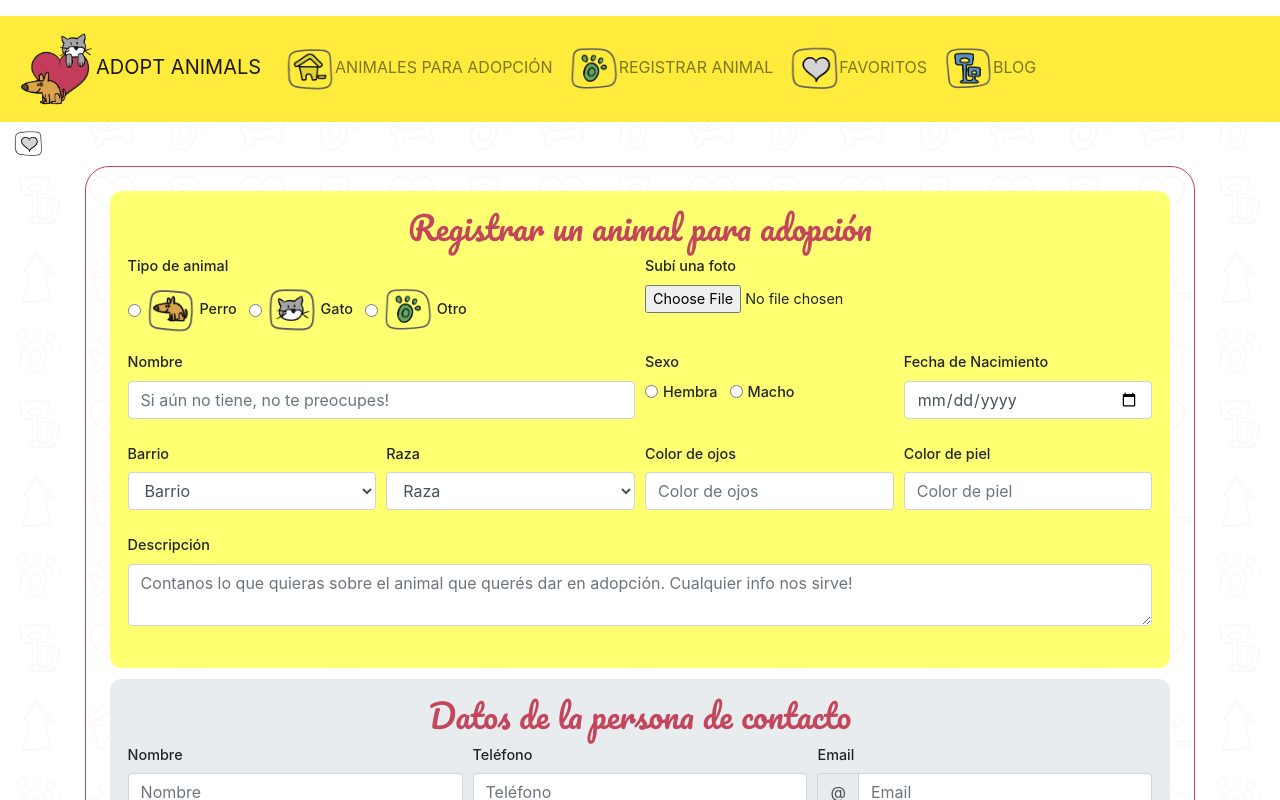
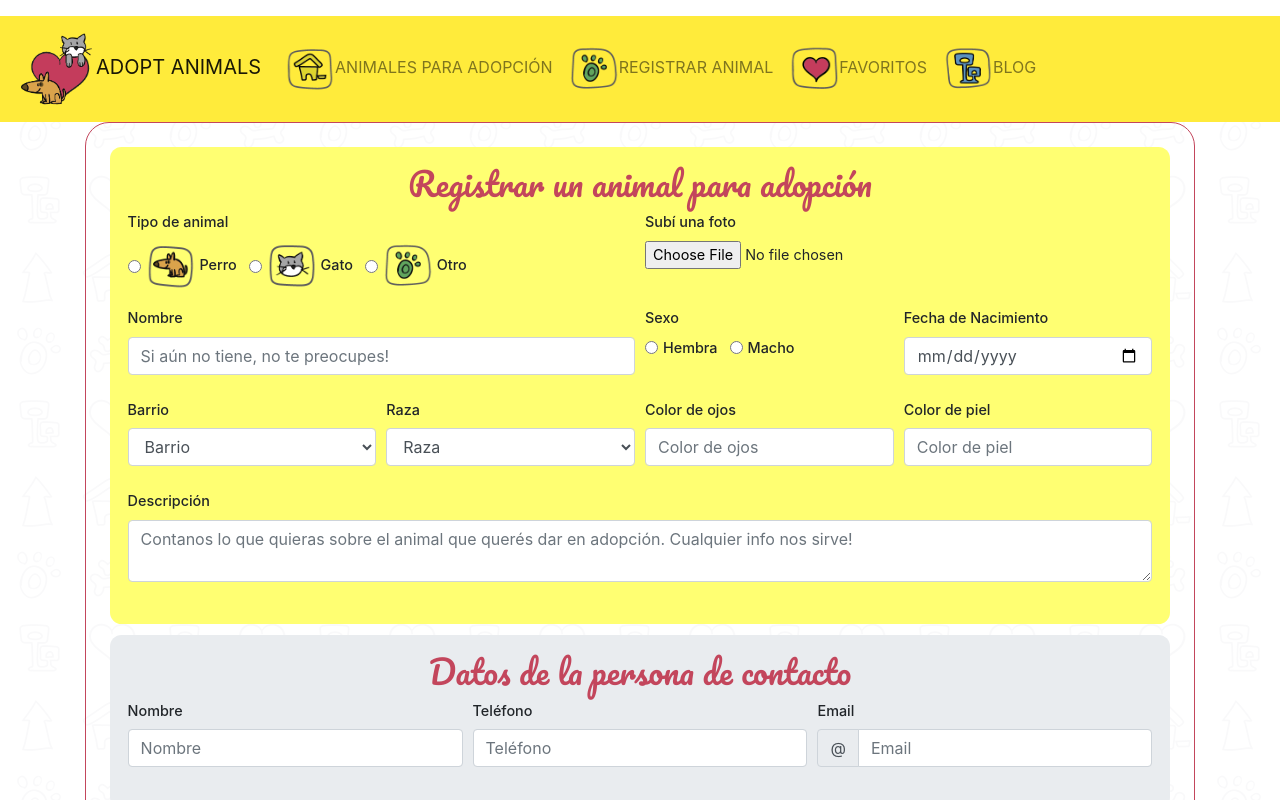
Before and after one commit to maridau/adopt-animals-react-app, a React (Create React App) app: page / in a window 1280 px wide. Shown: the top 800 px of the page. Built offline with nearby package versions, Linux system fonts and the light colour scheme.

Commit message:
map en animal

```diff
--- a/src/Animal.js
+++ b/src/Animal.js
@@ -11,6 +11,8 @@ class Animal extends React.Component {
       }
 
     render() {
+        const animalItem = this.state.baseAnimals.map((animalItem, i) => {
+
         return (
             <div className="container">
                 <div className="row">
@@ -72,6 +74,9 @@ class Animal extends React.Component {
                 </div>
             </div>
         );
+
+    }
+    );
     }
 }
 
--- a/src/App.js
+++ b/src/App.js
@@ -4,7 +4,6 @@ import Footer from './Footer.js';
 import ListAnimal from './ListAnimal.js';
 import Register from './Register.js';
 import Favorites from './Favorites';
-import ToggleFavorite from './ToggleFavorite';
 import Blog from './Blog.js';
 import { baseAnimals } from './baseAnimals.json';
 
@@ -72,7 +71,7 @@ class App extends React.Component {
     return (
       <main>
         <Header />
-        <div id="root" class="btn"><ToggleFavorite/></div>
+
         <Register onAddAnimal={this.handleAddAnimal}/>
         <ListAnimal/>
         <Footer />
--- a/src/Header.js
+++ b/src/Header.js
@@ -28,7 +28,7 @@ class Header extends React.Component {
               </li>
 
               <li className="nav-item">
-                <a className="nav-link" href="#favorites" onClick={this.goToFavorites}><img src="assets/icons/ico-love.png" width="50" height="50"
+                <a className="nav-link" href="#favorites" onClick={this.goToFavorites}><img src="assets/icons/ico-loveit.png" width="50" height="50"
                     className="d-inline-block align-center" alt="Favoritos"></img>FAVORITOS</a>
               </li>
               <li className="nav-item">
--- a/src/ListAnimal.js
+++ b/src/ListAnimal.js
@@ -35,7 +35,7 @@ class ListAnimal extends React.Component {
                 </div>
                 <div className="d-flex justify-content-between align-items-center">
                   <form>
-                    <button type="submit" className="btn btn-primary mb-2">Lo quiero conocer</button>
+                    <button type="submit" className="btn btn-primary mb-2" onClick={this.goToAnimal}>Lo quiero conocer</button>
                   </form>
                   <small className="text-muted"><ToggleFavorite/></small>
                 </div>
```
